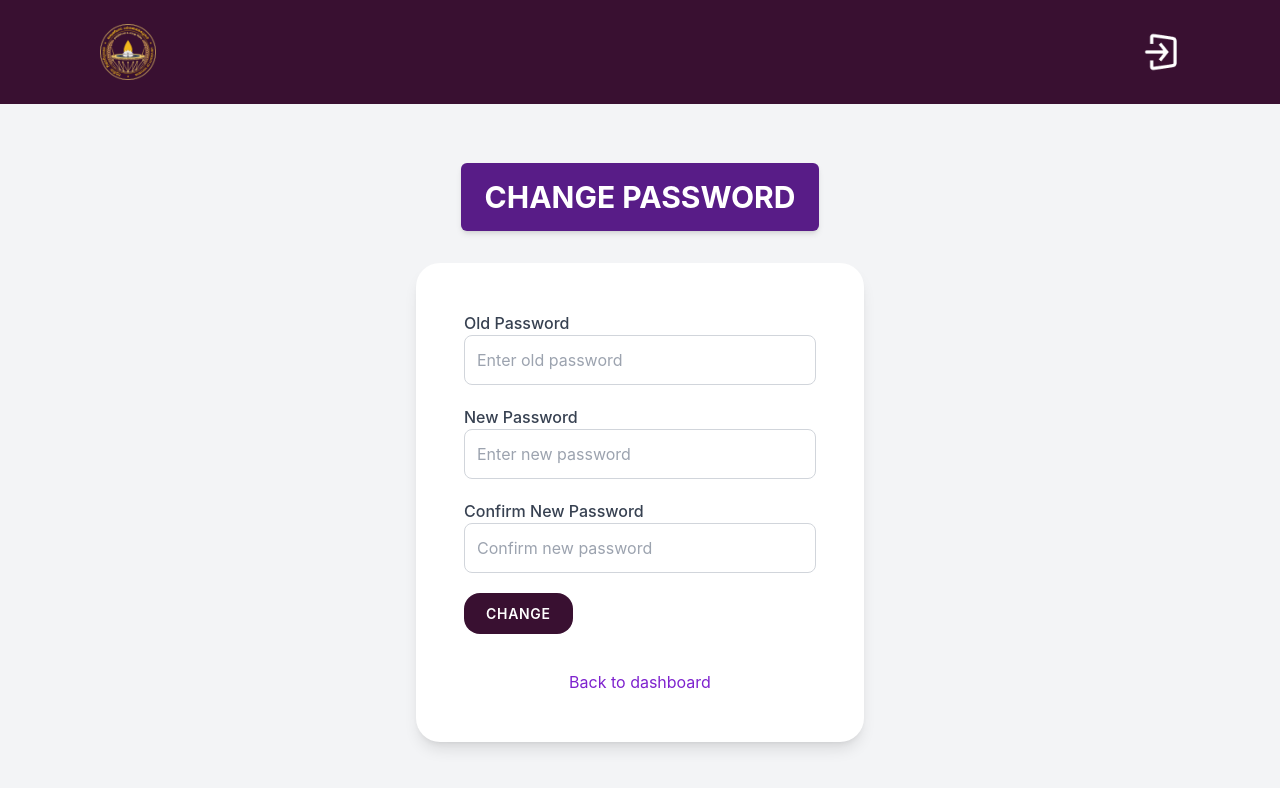
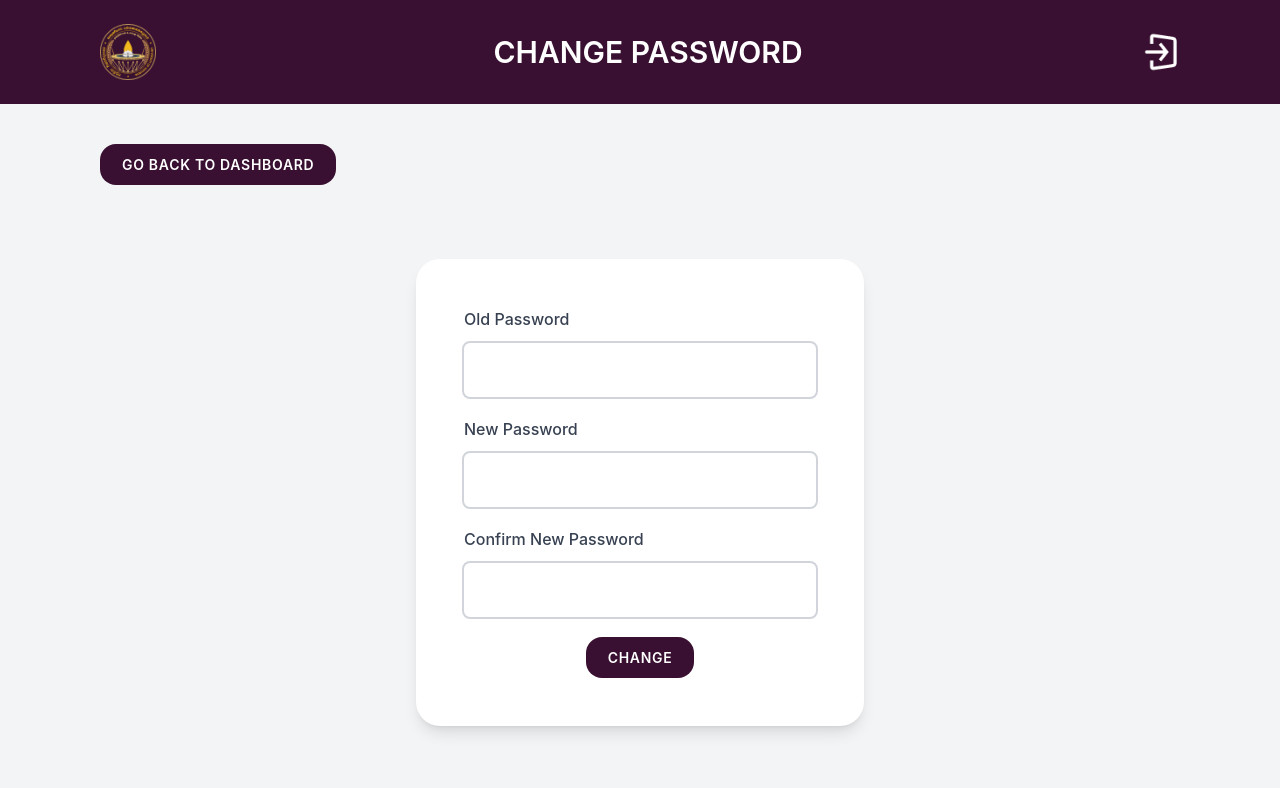
Before and after one commit to MohamadNazik/uov-student-registration-and-renewal-system, a React app in the folder student-frontend/: page /change-password in a window 1280 px wide. Shown: the top 788 px of the page. Built offline with nearby package versions, Linux system fonts and the light colour scheme; no server answers; the HTML template or start-up script is replaced by a standard one.

Commit message:
Refactored ChangePassword component layout and input fields

```diff
--- a/student-frontend/src/pages/AlreadyStudent/ChangePassword.jsx
+++ b/student-frontend/src/pages/AlreadyStudent/ChangePassword.jsx
@@ -6,64 +6,62 @@ import { Link } from "react-router-dom";
 function ChangePassword() {
   return (
     <div className="h-screen flex flex-col bg-gray-100">
+      <Header title="CHANGE PASSWORD" />
 
-      <Header />
+      <div className="flex justify-between px-4 sm:px-[100px] mt-5 xl:mt-10">
+        <Link to="/user-dashboard">
+          <PrimaryButton text="Go Back To Dashboard" />
+        </Link>
+      </div>
 
       <div className="flex flex-col justify-center items-center flex-grow">
-        <h1 className="text-2xl sm:text-3xl font-bold text-white bg-purple-900 py-4 px-6 rounded-md shadow-md mb-8">
-          CHANGE PASSWORD
-        </h1>
-
-
-        <div className="bg-white p-8 sm:p-12 rounded-3xl shadow-lg w-11/12 max-w-md flex flex-col gap-5">
-
+        <div className="bg-white p-8 sm:p-12 rounded-3xl shadow-lg w-11/12 max-w-md flex flex-col gap-5 items-center">
           <div className="flex flex-col">
             <label htmlFor="oldPassword" className="text-gray-700 font-medium">
               Old Password
             </label>
+            <div className="relative mt-3">
               <input
-                type="password"
-                id="oldPassword"
-                placeholder="Enter old password"
-                className="p-3 border border-gray-300 rounded-lg focus:outline-none focus:ring-2 focus:ring-purple-500"
+                type="text"
+                id="old-password"
+                className="block px-2 pb-2 sm:px-2.5 sm:pb-2.5 pt-4 w-[14rem] sm:w-[22rem] text-xs sm:text-lg font-medium text-gray-900 bg-transparent outline outline-2 outline-gray-300 rounded-md peer focus:outline focus:outline-2 focus:outline-black"
+                placeholder=" "
               />
             </div>
-
+          </div>
 
           <div className="flex flex-col">
             <label htmlFor="newPassword" className="text-gray-700 font-medium">
               New Password
             </label>
+            <div className="relative mt-3">
               <input
-                type="password"
-                id="newPassword"
-                placeholder="Enter new password"
-                className="p-3 border border-gray-300 rounded-lg focus:outline-none focus:ring-2 focus:ring-purple-500"
+                type="text"
+                id="new-password"
+                className="block px-2 pb-2 sm:px-2.5 sm:pb-2.5 pt-4 w-[14rem] sm:w-[22rem] text-xs sm:text-lg font-medium text-gray-900 bg-transparent outline outline-2 outline-gray-300 rounded-md peer focus:outline focus:outline-2 focus:outline-black"
+                placeholder=" "
               />
             </div>
-
+          </div>
 
           <div className="flex flex-col">
-              <label htmlFor="confirmPassword" className="text-gray-700 font-medium">
+            <label
+              htmlFor="confirmPassword"
+              className="text-gray-700 font-medium"
+            >
               Confirm New Password
             </label>
+            <div className="relative mt-3">
               <input
-                type="password"
-                id="confirmPassword"
-                placeholder="Confirm new password"
-                className="p-3 border border-gray-300 rounded-lg focus:outline-none focus:ring-2 focus:ring-purple-500"
+                type="text"
+                id="confirm-password"
+                className="block px-2 pb-2 sm:px-2.5 sm:pb-2.5 pt-4 w-[14rem] sm:w-[22rem] text-xs sm:text-lg font-medium text-gray-900 bg-transparent outline outline-2 outline-gray-300 rounded-md peer focus:outline focus:outline-2 focus:outline-black"
+                placeholder=" "
               />
             </div>
-
+          </div>
 
           <PrimaryButton text="CHANGE" />
-
-
-          <div className="mt-4 text-center">
-            <Link to="/dashboard" className="text-purple-700 hover:underline">
-              Back to dashboard
-            </Link>
-          </div>
         </div>
       </div>
     </div>
```
Lines whose indentation alone changed are shown as unchanged.
